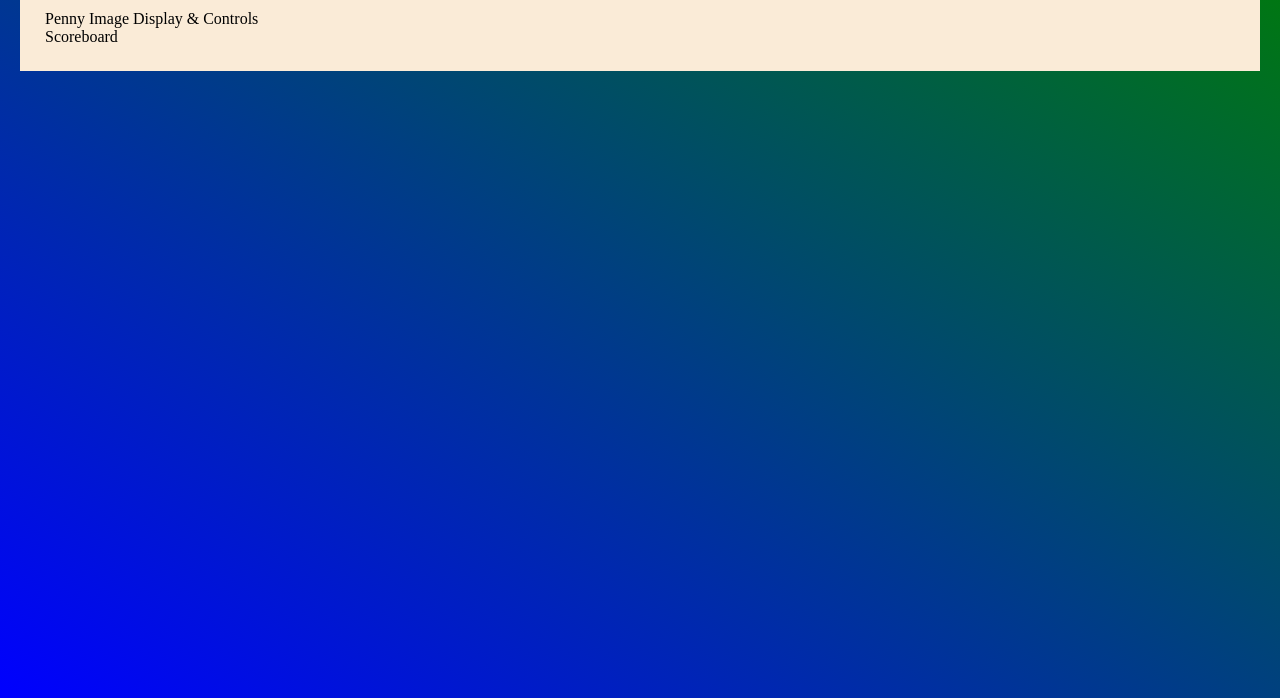
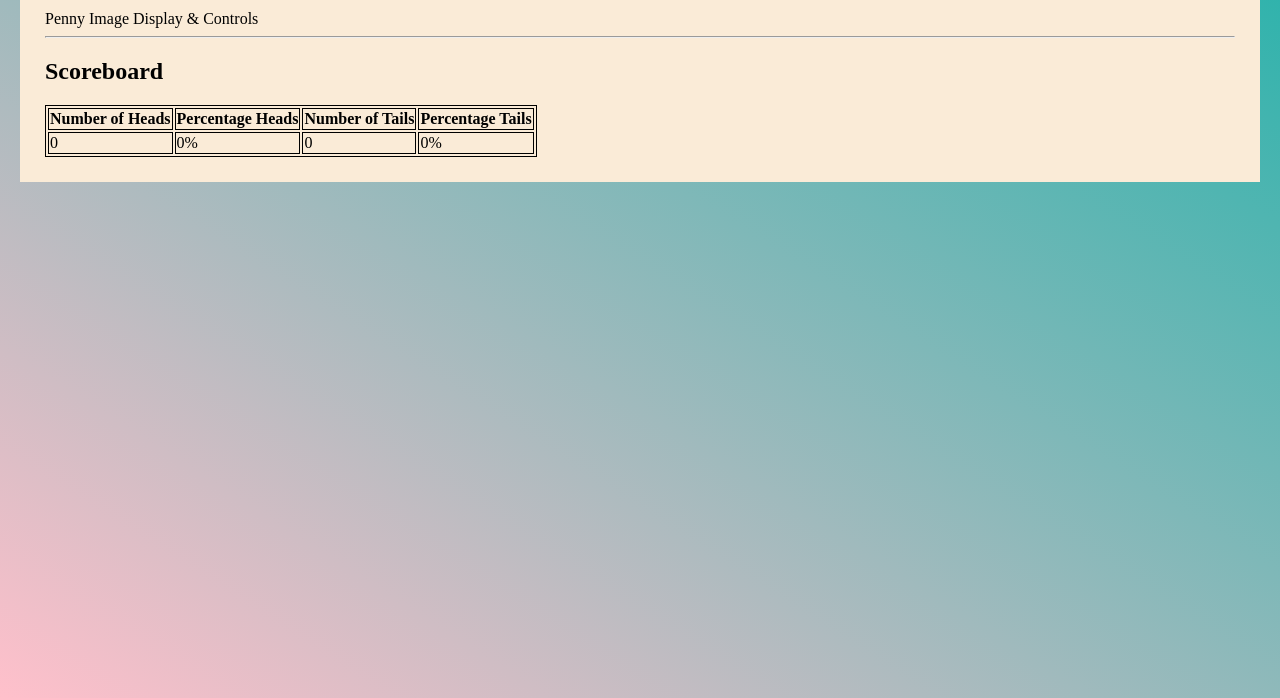
Before and after one commit to HackerUSA-CE/FSI-Implement-Coin-Flipper, a plain HTML site: page index.html in a window 1280 px wide. Shown: the part 122-820 px from the top of the page. Drawn offline with Linux system fonts and the light colour scheme.

Commit message:
Adding script and scoreboard

```diff
--- a/assets/css/style.css
+++ b/assets/css/style.css
@@ -6,7 +6,7 @@ body {
 
 body {
     min-height: 100vh;
-    background: linear-gradient(to bottom left, green, blue);
+    background: linear-gradient(to bottom left, lightseagreen, pink);
 }
 
 main {
@@ -20,3 +20,9 @@ h1 {
     padding: 25px;
     text-align: center;
 }
+
+table,
+th,
+td {
+    border: 1px solid black;
+}
--- /dev/null
+++ b/assets/js/script.js
@@ -0,0 +1 @@
+console.log('Hi')
--- a/index.html
+++ b/index.html
@@ -11,8 +11,30 @@
         <H1>Penny Flip Game</H1>
         <div>
             <div>Penny Image Display & Controls</div>
-            <div>Scoreboard</div>
+            <hr>
+            <div>
+                <h2>Scoreboard</h2>
+                <table>
+                    <thead>
+                        <tr>
+                            <th>Number of Heads</th>
+                            <th>Percentage Heads</th>
+                            <th>Number of Tails</th>
+                            <th>Percentage Tails</th>
+                        </tr>
+                    </thead>
+                    <tbody>
+                        <tr>
+                            <td id="heads">0</td>
+                            <td id="heads-percent">0%</td>
+                            <td id="tails">0</td>
+                            <td id="tails-percent">0%</td>
+                        </tr>
+                    </tbody>
+                </table>
+            </div>
         </div>
     </main>
+    <script src="assets/js/script.js"></script>
 </body>
 </html>
```
